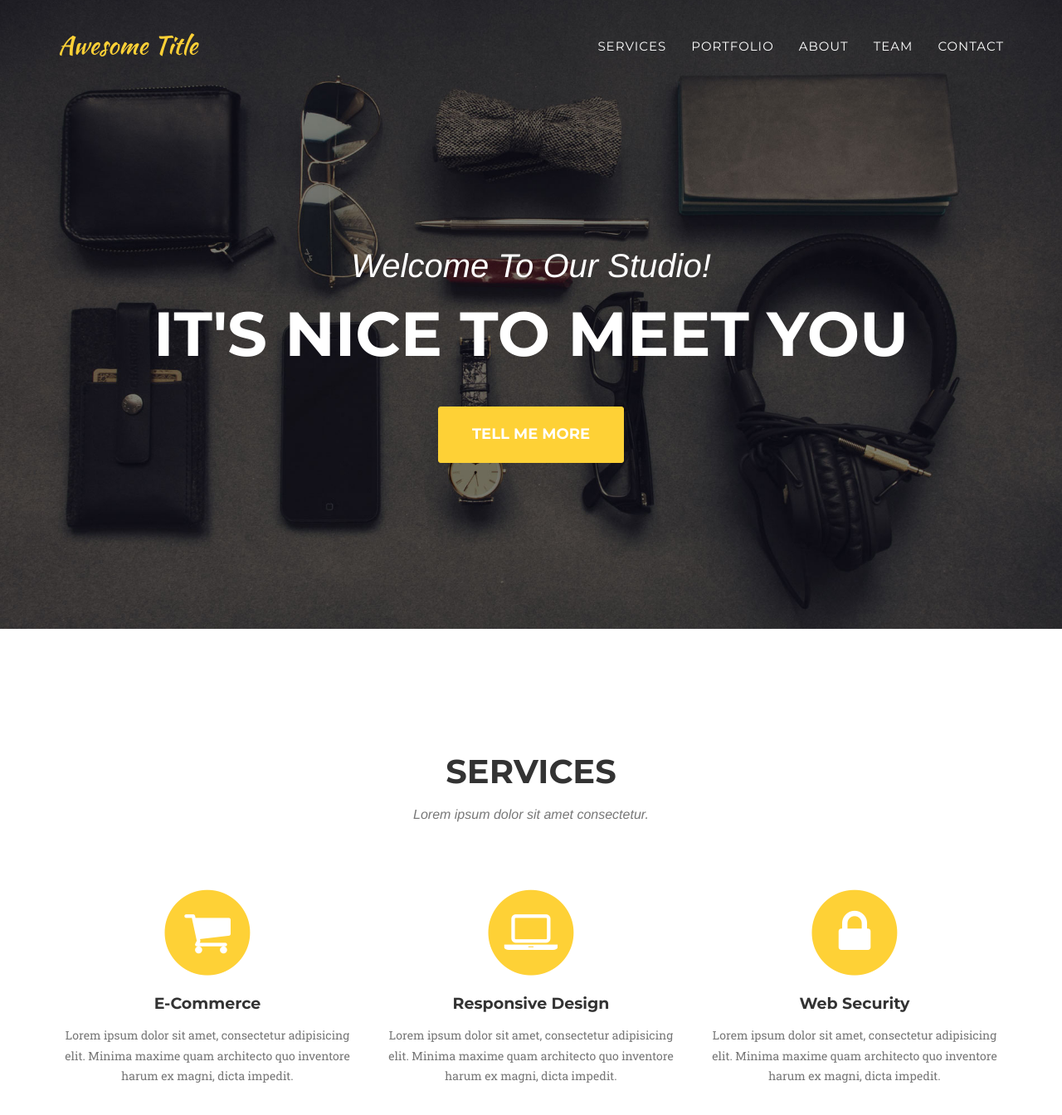
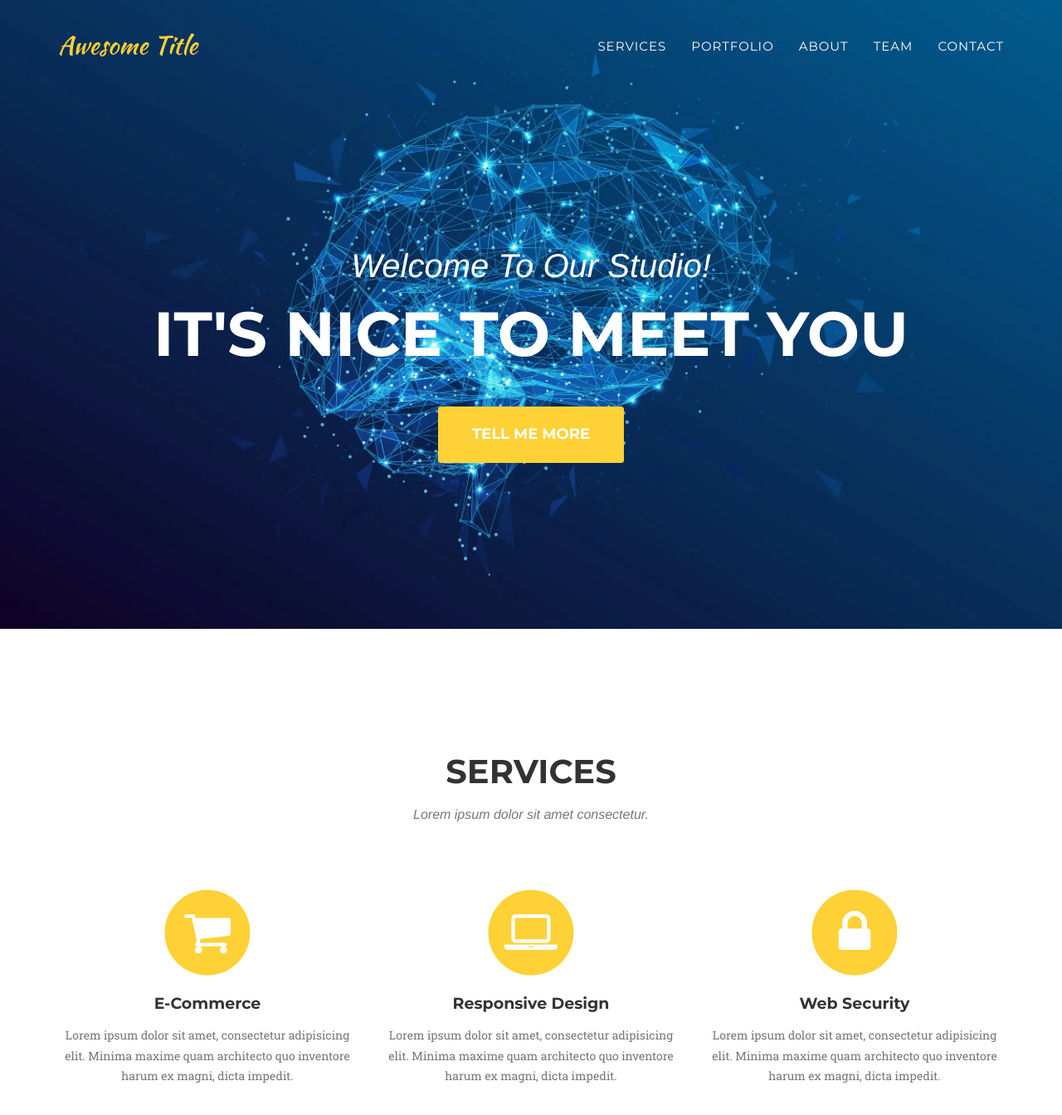
Before and after one commit to amc-tud/amc-tud.github.io, a Jekyll site: the page built from index.html, in a window 1280 px wide and 1400 px high. Shown: the top 1344 px of the window at 83% size. Built offline with Jekyll 4.4.1, drawn with Linux system fonts in a browser that asks for light colours; some web fonts are replaced.

Commit message:
starter web

```diff
--- a/_includes/css/agency.css
+++ b/_includes/css/agency.css
@@ -269,7 +269,7 @@ header {
     text-align: center;
     color: #fff;
     background-attachment: scroll;
-    background-image: url('{{ site.baseurl }}/img/header-bg.jpg');
+    background-image: url('{{ site.baseurl }}/img/brain.jpeg');
     background-position: center center;
     background-repeat: none;
     -webkit-background-size: cover;
```
Also changed, not shown: img/brain.jpeg (added).
